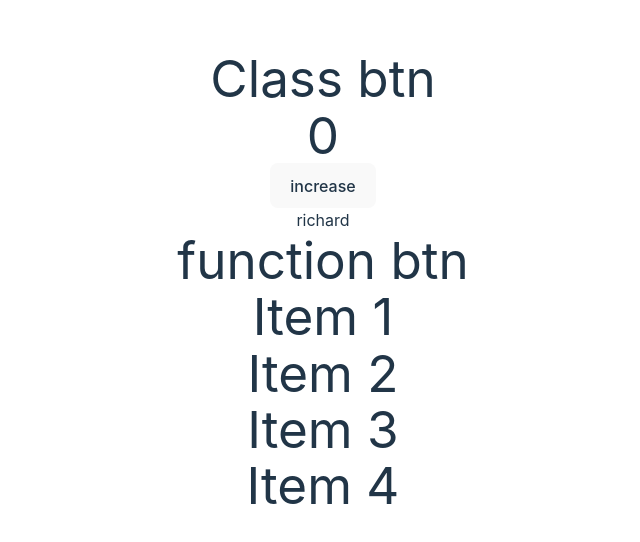
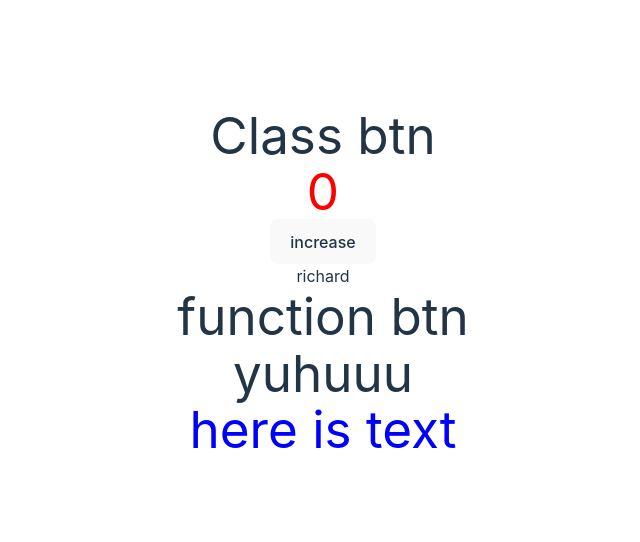
Before and after one commit to musi922/React-Gate-Preparation, a React (Vite) app: page / in a window 1280 px wide. Shown: the part 118-660 px from the top of the page, without its empty margins (317-957 px from the left). Built offline with nearby package versions, Linux system fonts and the light colour scheme.

Commit message:
Added the context hook

```diff
--- a/src/App.jsx
+++ b/src/App.jsx
@@ -4,6 +4,7 @@ import viteLogo from '/vite.svg'
 import './App.css'
 import Name from './Name'
 import Funct from './Funct'
+import State from './State'
 
 
 function App() {
@@ -14,7 +15,10 @@ function App() {
   </h1>
   <Name name="richard"/>
   <h1>function btn</h1>
-  <Funct/>
+      <Funct>
+    <h1>yuhuuu</h1>
+    </Funct>
+    <State/>
     </>
   )
 }
--- a/src/Funct.jsx
+++ b/src/Funct.jsx
@@ -1,18 +1,11 @@
-import React from "react";
+import React, { Fragment } from "react";
 
-export default function Funct() {
-    const items = [
-        { id: 1, name: 'Item 1' },
-        { id: 2, name: 'Item 2' },
-        { id: 3, name: 'Item 3' },
-        { id: 4, name: 'Item 4' },
+export default function Funct({children}) {
 
-      ];
+
     return (
-        <>
-         {items.map(item=>(
-            <h1 key={item.id}>{item.name}</h1>
-         ))}
-        </>
+        <Fragment >
+        {children}
+        </Fragment>
     );
 }
--- a/src/Name.jsx
+++ b/src/Name.jsx
@@ -11,9 +11,12 @@ export default class Name extends React.Component{
       this.setState({count:this.state.count+1})
    }
    render(){
+      const styleElement={
+         color:"Red"
+     }
     return (
       <>
-      <h1>{this.state.count}</h1>
+      <h1 style={styleElement}>{this.state.count}</h1>
       <button onClick={this.increment}>increase</button>
       <h2>{this.props.name}</h2>
       </>
--- /dev/null
+++ b/src/State.jsx
@@ -0,0 +1,18 @@
+import React, { createContext, Fragment } from "react";
+import PropTypes from "prop-types"
+
+const colors={
+    first:"blue",
+    sec:"yellow"
+}
+const MoodContext = createContext(colors)
+export default function State() {
+
+
+    return (
+        <MoodContext.Provider value={colors.first}>
+        <h1 style={{color:colors.first}}>here is text</h1>
+        </MoodContext.Provider>
+    );
+
+}
```
